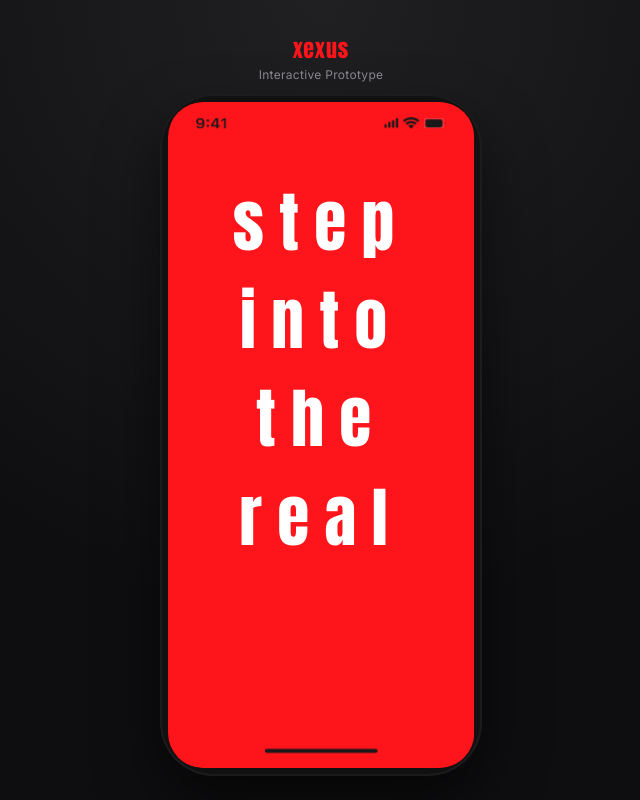
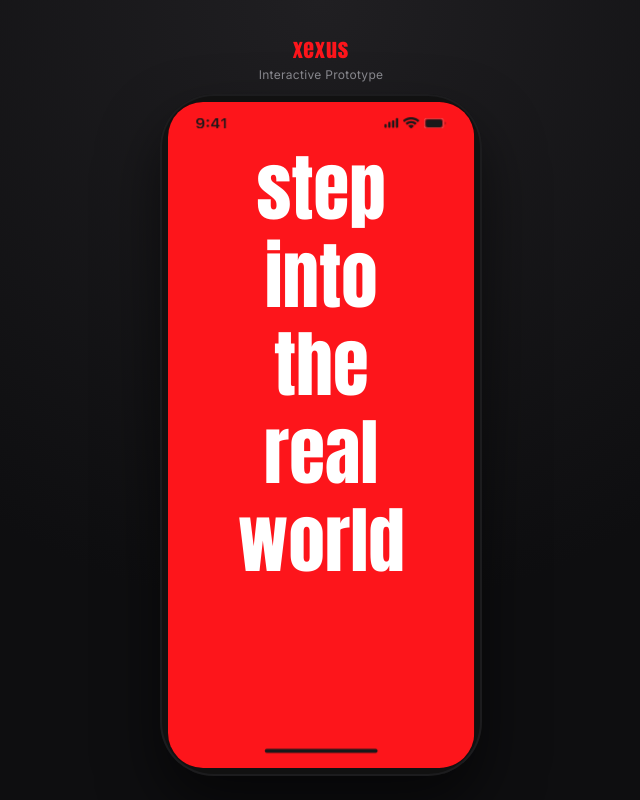
Before and after one commit to jansherkaka/xexus-app, a React (Vite) app: page / in a window 1280 px wide. Shown: the whole page, without its empty margins (319-959 px from the left). Built offline with nearby package versions, Linux system fonts and the light colour scheme.

Commit message:
Switch onboarding reveal to word-by-word soft fade
Client feedback: prefer whole words softly fading in one at a time
over the previous letter-by-letter reveal.

```diff
--- a/src/screens/IntroScreen.jsx
+++ b/src/screens/IntroScreen.jsx
@@ -8,30 +8,14 @@ import './Screens.css';
 const WORDS = ['step', 'into', 'the', 'real', 'world'];
 
 const SPLASH_DURATION = 2000; // logo screen
-const LETTER_STAGGER = 90; // ms between each letter within a word
-const LETTER_DURATION = 420; // ms for a single letter to fade/rise in
-const WORD_GAP = 260; // extra pause between one word finishing and the next starting
-const SETTLE_DELAY = 350; // pause after the last letter before the text settles
+const WORD_STAGGER = 420; // ms between each word's fade-in start
+const WORD_FADE_DURATION = 900; // ms for a whole word to softly fade in
+const SETTLE_DELAY = 350; // pause after the last word before the text settles
 const SETTLE_DURATION = 550; // text move-up + bolden transition
 const BUTTONS_DELAY = 250; // pause after settle before buttons slide in
 
-// Delay (ms) at which each word's first letter starts animating.
-const WORD_START_DELAYS = (() => {
-  let cumulative = 0;
-  return WORDS.map((word) => {
-    const start = cumulative;
-    cumulative += (word.length - 1) * LETTER_STAGGER + LETTER_DURATION + WORD_GAP;
-    return start;
-  });
-})();
-
-const LAST_WORD = WORDS[WORDS.length - 1];
-const LETTERS_DONE_AT =
-  WORD_START_DELAYS[WORD_START_DELAYS.length - 1] +
-  (LAST_WORD.length - 1) * LETTER_STAGGER +
-  LETTER_DURATION;
-
-const SETTLE_AT = SPLASH_DURATION + LETTERS_DONE_AT + SETTLE_DELAY;
+const WORDS_DONE_AT = (WORDS.length - 1) * WORD_STAGGER + WORD_FADE_DURATION;
+const SETTLE_AT = SPLASH_DURATION + WORDS_DONE_AT + SETTLE_DELAY;
 const BUTTONS_AT = SETTLE_AT + SETTLE_DURATION + BUTTONS_DELAY;
 
 export default function IntroScreen() {
@@ -64,15 +48,12 @@ export default function IntroScreen() {
 
       <div className={`onboarding-heading onboarding-heading--${stage}`}>
         {WORDS.map((word, wordIndex) => (
-          <p key={word} className="onboarding-line">
-            {[...word].map((ch, i) => {
-              const delay = WORD_START_DELAYS[wordIndex] + i * LETTER_STAGGER;
-              return (
-                <span key={i} className="letter" style={{ animationDelay: `${delay}ms` }}>
-                  {ch}
-                </span>
-              );
-            })}
+          <p
+            key={word}
+            className="onboarding-line"
+            style={{ animationDelay: `${wordIndex * WORD_STAGGER}ms` }}
+          >
+            {word}
           </p>
         ))}
       </div>
--- a/src/screens/Screens.css
+++ b/src/screens/Screens.css
@@ -65,16 +65,16 @@
 
 .onboarding-line {
   width: 100%;
+  margin: 0;
+  opacity: 0;
+  animation: word-fade-in 900ms ease-out forwards;
 }
 
-.letter {
-  display: inline-block;
-  opacity: 0;
-  transform: translateY(24px);
-  animation: letter-in 420ms cubic-bezier(0.16, 1, 0.3, 1) forwards;
-}
-
-@keyframes letter-in {
+@keyframes word-fade-in {
+  from {
+    opacity: 0;
+    transform: translateY(10px);
+  }
   to {
     opacity: 1;
     transform: translateY(0);
```
